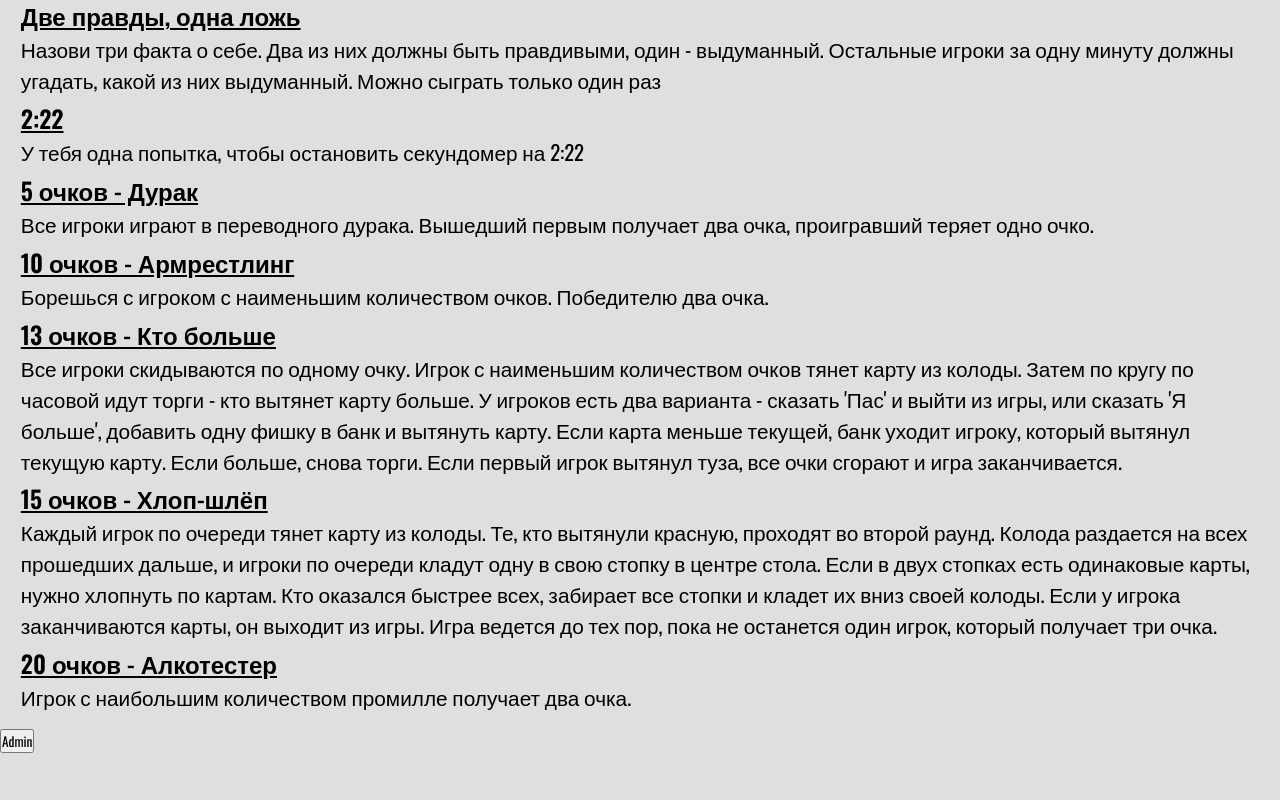
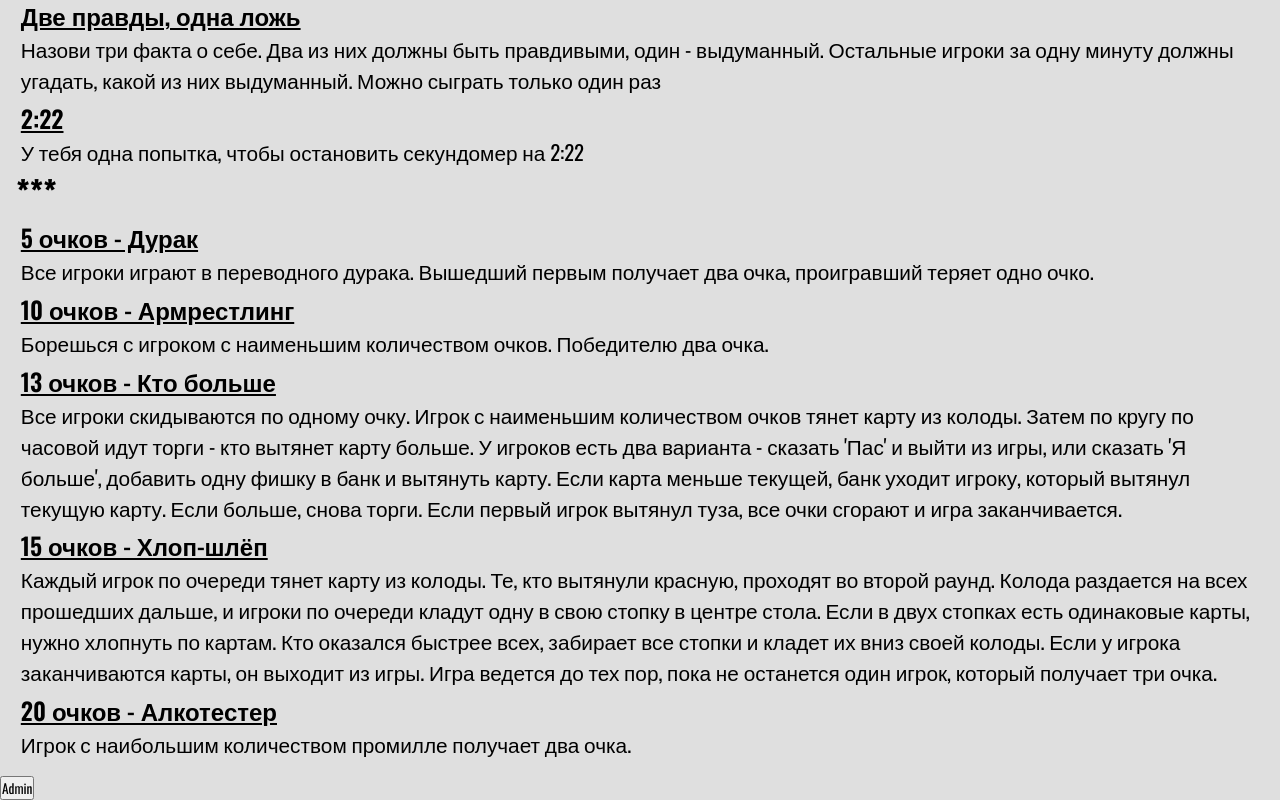
Before and after one commit to sleeveartist/boardgame-final, a React (Vite) app in the folder frontend/: page /rules in a window 1280 px wide. Shown: the part 2957-3757 px from the top of the page. Before the commit the page ends 3710 px from the top, so only its background shows below. Built offline with nearby package versions, Linux system fonts and the light colour scheme.

Commit message:
evenmoretasks fixed

```diff
--- a/frontend/src/Rules.jsx
+++ b/frontend/src/Rules.jsx
@@ -57,6 +57,7 @@ export default function Rules() {
                         <p>{task.taskDescription}</p>
                     </div>
                 ))}
+                <h1>***</h1>
                 {evenMoreTasks.map((task) => (
                     <div key={task.id}>
                         <h3>{task.taskName}</h3>
```
Also changed, not shown: frontend/src/assets/pics/creators1.jpg (added).
